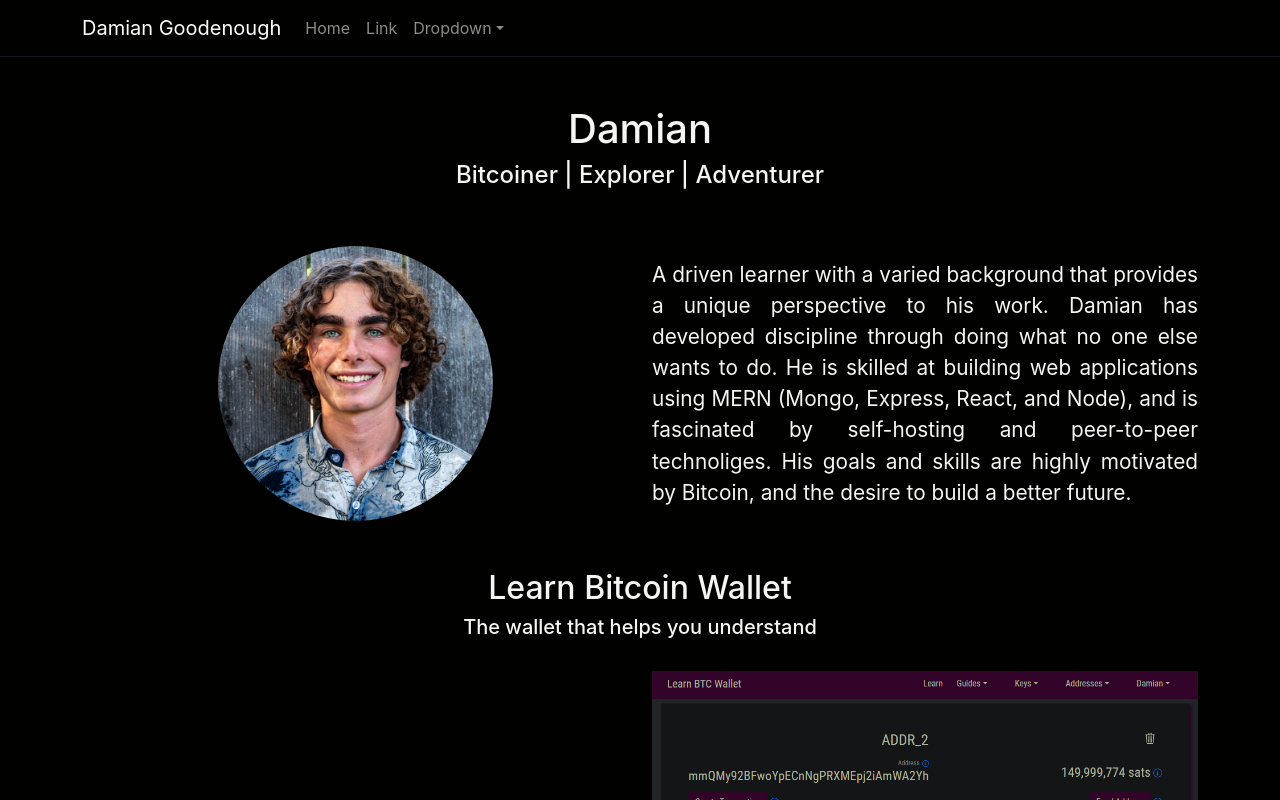
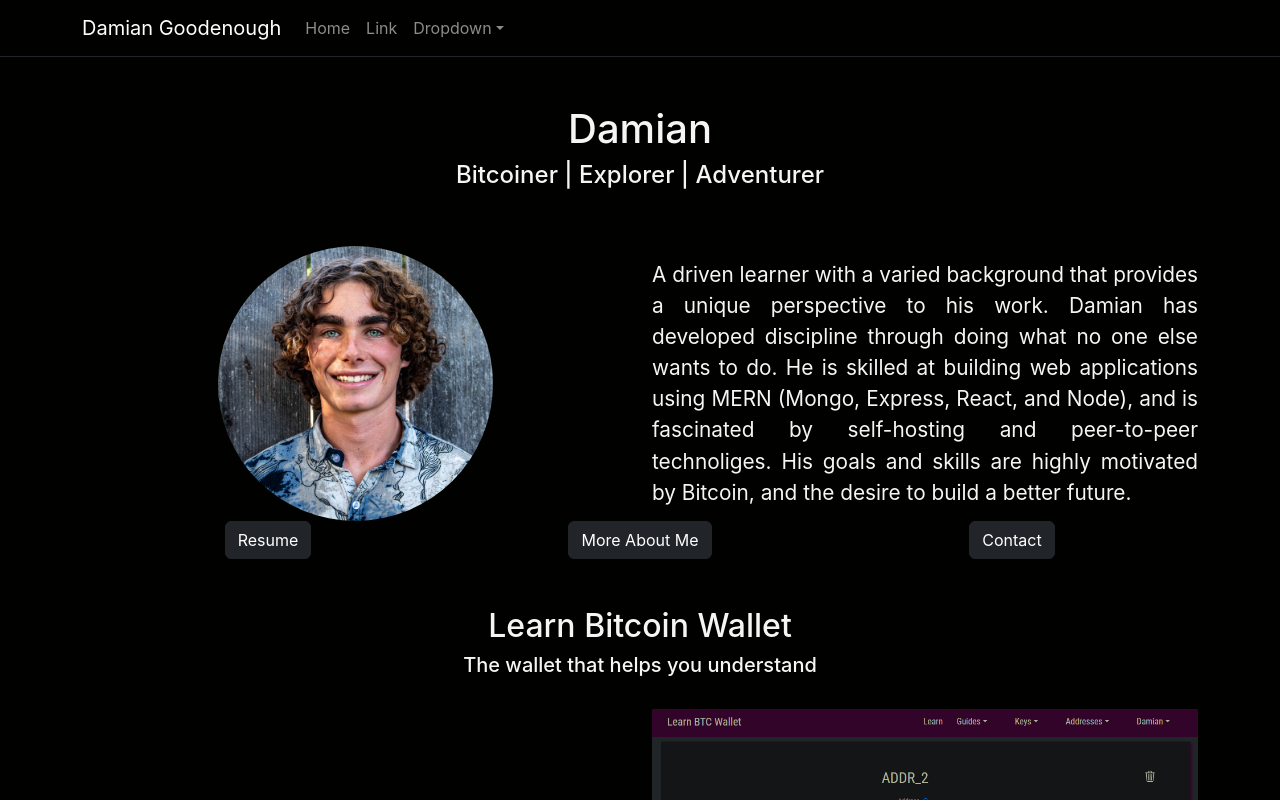
Before and after one commit to daGoodenough/portfolio, a React (Create React App) app: page / in a window 1280 px wide. Shown: the top 800 px of the page. Built offline with nearby package versions, Linux system fonts and the light colour scheme.

Commit message:
add buttons to AboutMe section

```diff
--- a/src/components/AboutMe.js
+++ b/src/components/AboutMe.js
@@ -1,4 +1,6 @@
-import { Col } from 'react-bootstrap';
+import { Col, Button, Row } from 'react-bootstrap';
+import { Link } from 'react-router-dom';
+
 import profilePic from '../images/profile_pic.jpg';
 
 const AboutMe = () => (
@@ -24,6 +26,23 @@ const AboutMe = () => (
         highly motivated by Bitcoin, and the desire to build a better future.
       </div>
     </Col>
+    <Row>
+      <Col className="home-buttons">
+        <Button variant="dark" as={Link} to="/resume">
+          Resume
+        </Button>
+      </Col>
+      <Col className="home-buttons">
+        <Button variant="dark" as={Link} to="/about">
+          More About Me
+        </Button>
+      </Col>
+      <Col className="home-buttons">
+        <Button variant="dark" as={Link} to="/contact">
+          Contact
+        </Button>
+      </Col>
+    </Row>
   </>
 );
 
--- a/src/index.css
+++ b/src/index.css
@@ -1,6 +1,6 @@
 :root {
   --main-font: whitesmoke;
-  --foreground: rgb(20, 24, 29);
+  --foreground: rgb(33, 37, 41);
   --background: rgb(1, 1, 0);
   --bs-body-bg: var(--background);
 }
@@ -53,6 +53,11 @@ img.featured-project {
   max-width: 100%;
 }
 
+.home-buttons {
+  display: flex;
+  justify-content: center;
+}
+
 /* @media screen and (min-width: 768px) {
   .home-profile-pic {
     max-width: 80%;
```
